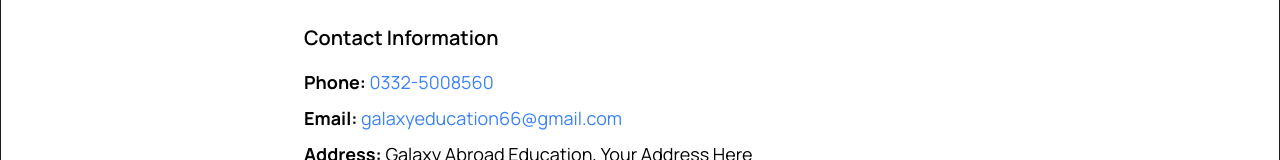
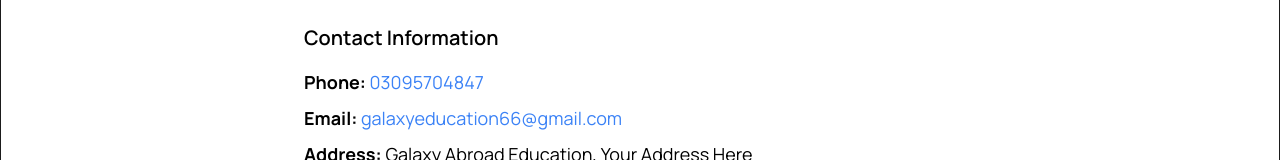
Before and after one commit to udaamy256/g2560000, a Next.js app: page /contact in a window 1280 px wide. Shown: the part 343-503 px from the top of the page. Built offline with nearby package versions, Linux system fonts and the light colour scheme.

Commit message:
Update page.js

```diff
--- a/app/contact/page.js
+++ b/app/contact/page.js
@@ -26,7 +26,7 @@ export default function Contact() {
             <li>
               <strong>Phone: </strong>
               <a href="tel:+923095704847" className="text-blue-500 hover:underline">
-                0332-5008560
+                03095704847
               </a>
             </li>
             <li>
```
